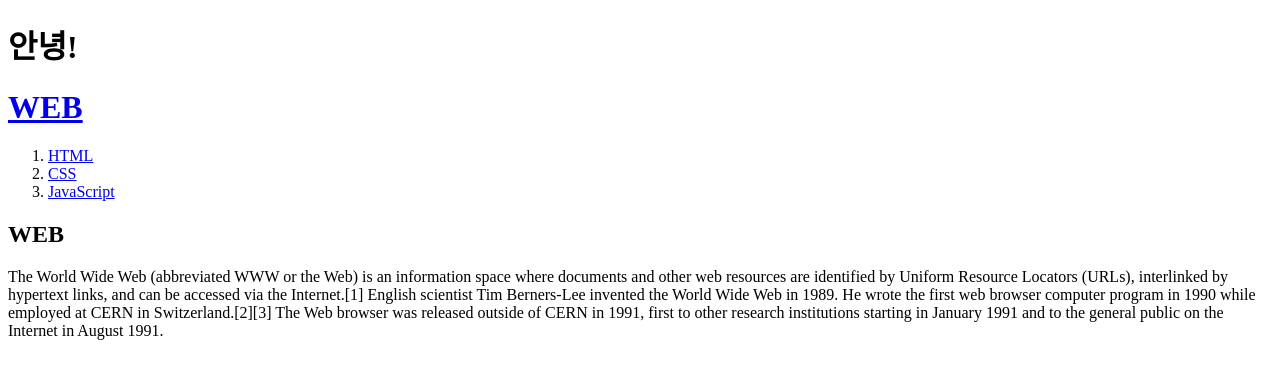
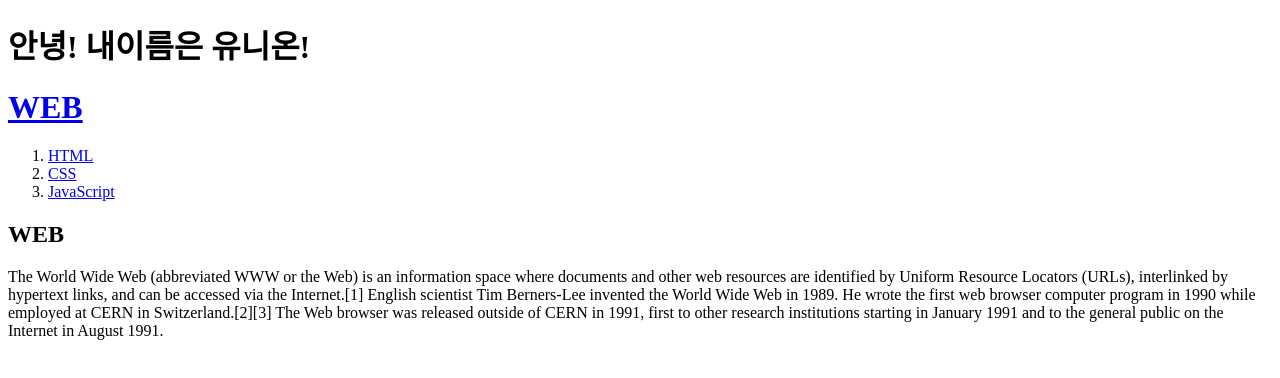
Before and after one commit to StarryPurp/nodejs-study, a website: page index.html in a window 1280 px wide. Drawn offline with Linux system fonts and the light colour scheme.

Commit message:
깃허브-헤로쿠 연동 테스트

```diff
--- a/index.html
+++ b/index.html
@@ -5,7 +5,7 @@
   <meta charset="utf-8">
 </head>
 <body>
-<h1>안녕!</h1>
+<h1>안녕! 내이름은 유니온!</h1>
   <h1><a href="index.html">WEB</a></h1>
   <ol>
     <li><a href="1.html">HTML</a></li>
```
